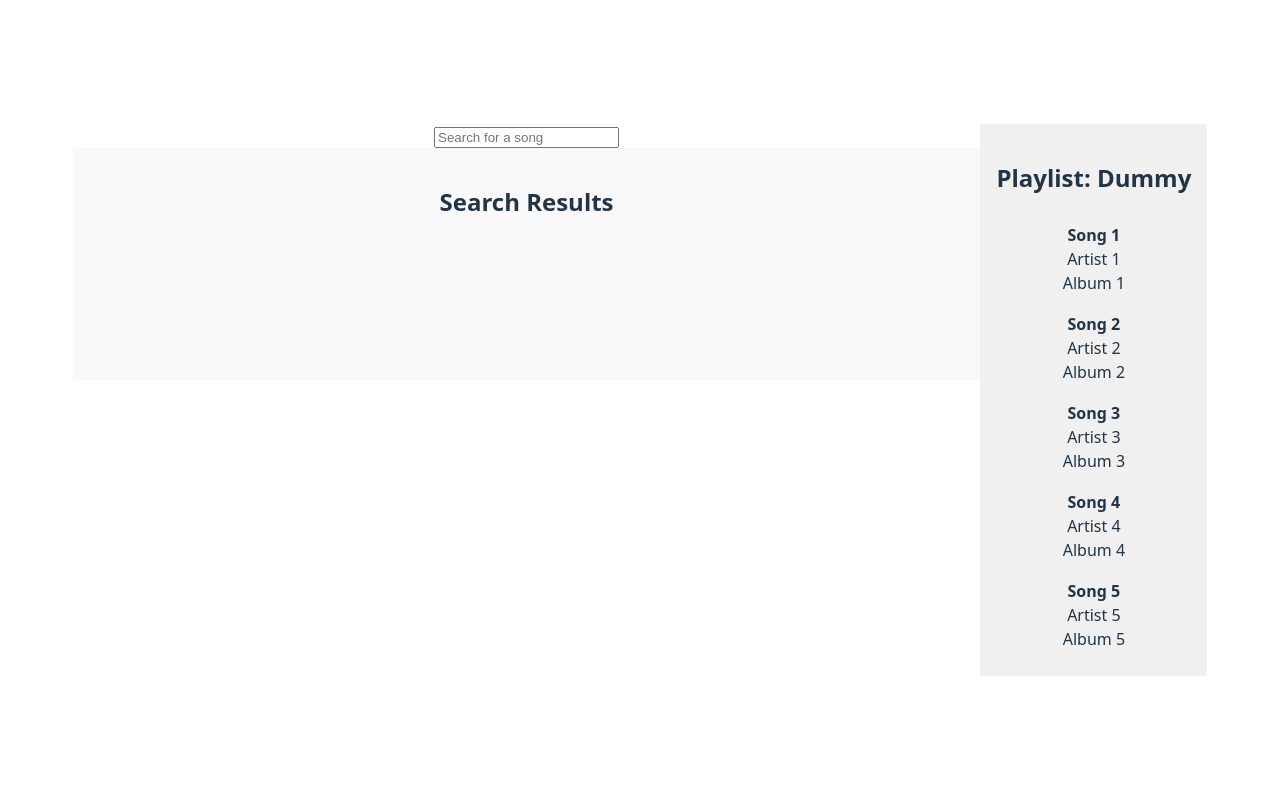
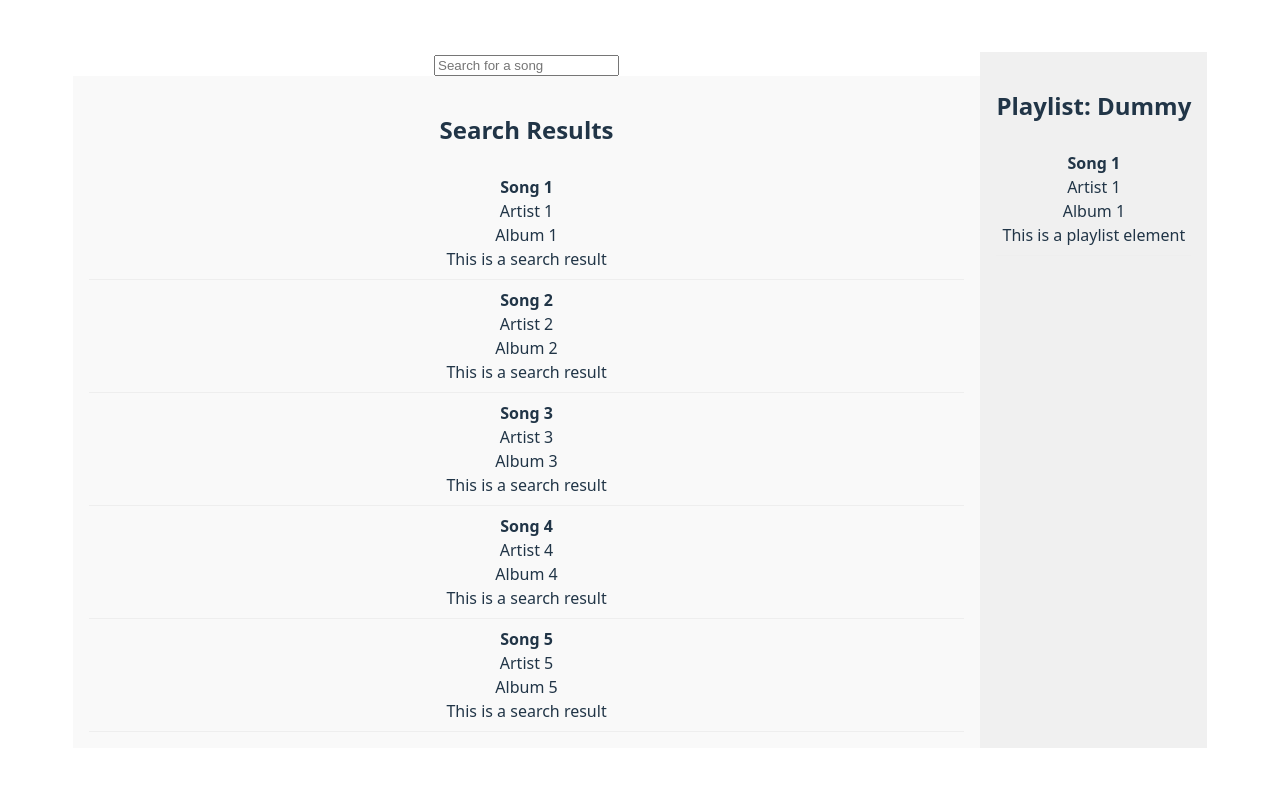
Before and after one commit to KarlSchoch/education, a React (Vite) app in the folder code_academy_full_stack/jamming/: page / in a window 1280 px wide. Shown: the top 786 px of the page. Built offline with nearby package versions, Linux system fonts and the light colour scheme.

Commit message:
Implements differentially rendering both search results and playlists using same tracklist and track components

```diff
--- a/code_academy_full_stack/jamming/src/App.jsx
+++ b/code_academy_full_stack/jamming/src/App.jsx
@@ -37,14 +37,19 @@ const trackDummy = [
 
 // App component
 function App() {
-  const [playlistTracklist, setPlaylistTracklist] = useState(trackDummy);
+  const [playlistTracklist, setPlaylistTracklist] = useState([{
+    title: 'Song 1',
+    artist: 'Artist 1',
+    album: 'Album 1',
+  }]);
   const [playlistName, setPlaylistName] = useState('Dummy');
+  const [searchResults, setSearchResults] = useState(trackDummy);
 
   return (
     <div className="container">
       <div id="search-column">
         <SearchBar />
-        <SearchResults />
+        <SearchResults results={searchResults} />
       </div>
       <Playlist tracklist={playlistTracklist} name={playlistName}/>
     </div>
--- a/code_academy_full_stack/jamming/src/components/Playlist.jsx
+++ b/code_academy_full_stack/jamming/src/components/Playlist.jsx
@@ -5,7 +5,7 @@ function Playlist({ tracklist, name }) {
     return (
         <div style={{ background: '#f0f0f0', padding: '1rem', minHeight: '300px' }}>
             <h2>Playlist: {name} </h2>
-            <Tracklist list={tracklist} />
+            <Tracklist list={tracklist} searchResult={false} />
         </div>
     )
 }
--- a/code_academy_full_stack/jamming/src/components/SearchResults.jsx
+++ b/code_academy_full_stack/jamming/src/components/SearchResults.jsx
@@ -1,11 +1,11 @@
 import React from 'react'
 import Tracklist from './Tracklist'
 
-function SearchResults() {
+function SearchResults({ results }) {
   return (
     <div style={{ margin: '0 auto', background: '#f9f9f9', padding: '1rem', minHeight: '200px' }}>
       <h2>Search Results</h2>
-      <Tracklist />
+      <Tracklist list={results} searchResult={true} />
     </div>
   )
 }
--- a/code_academy_full_stack/jamming/src/components/Track.jsx
+++ b/code_academy_full_stack/jamming/src/components/Track.jsx
@@ -1,11 +1,15 @@
 import React from 'react'
 
-function Track({track}) {
+function Track({ track, searchResult}) {
   return (
     <div style={{ padding: '0.5rem 0', borderBottom: '1px solid #eee' }}>
       <div><strong>{track.title}</strong></div>
       <div>{track.artist}</div>
       <div>{track.album}</div>
+      <div>
+        {searchResult ? 'This is a search result' : 'This is a playlist element'}
+      </div>
+
     </div>
   )
 }
--- a/code_academy_full_stack/jamming/src/components/Tracklist.jsx
+++ b/code_academy_full_stack/jamming/src/components/Tracklist.jsx
@@ -1,12 +1,15 @@
 import React from 'react'
 import Track from './Track'
 
-function Tracklist({ list }) {
+function Tracklist({ list, searchResult }) {
 
     if (!list) return null;
 
     const tracks = list.map(el =>
-        <Track key={`${el.title}-${el.artist}`} track={el} />
+        <Track
+            key={`${el.title}-${el.artist}`}
+            track={el}
+            searchResult={searchResult} />
     )
 
     return (
```
Also changed, not shown: 1 other file (tests, documents, lock files or other folders).
